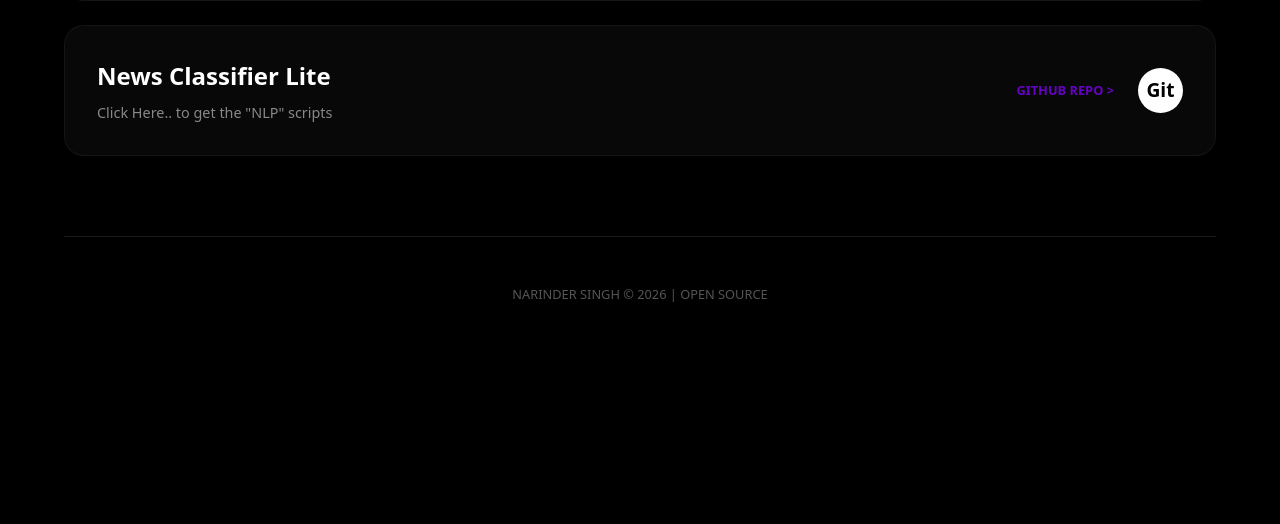
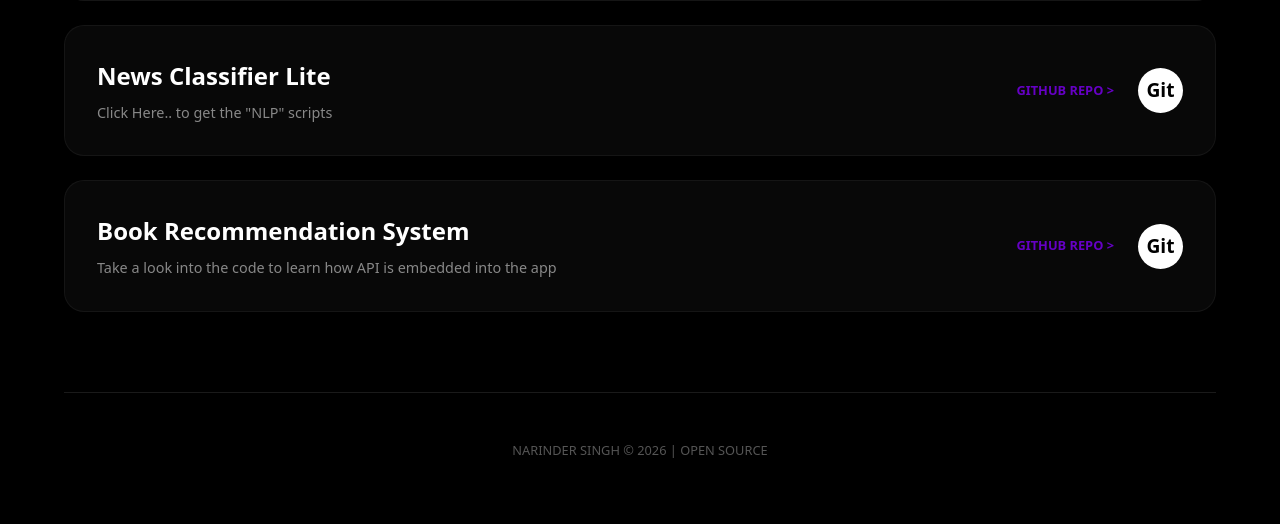
Before and after one commit to themehmi/PortFolio, a Flask app: page /resources in a window 1280 px wide. Shown: the part 1227-1751 px from the top of the page. Before the commit the page ends 1529 px from the top, so only its background shows below. Run offline with Flask 3, Linux system fonts and the light colour scheme.

Commit message:
Add link to Book Recommendation System GitHub repo

```diff
--- a/templates/resources.html
+++ b/templates/resources.html
@@ -312,6 +312,17 @@
                     </div>
                 </a>
 
+                <a href="https://github.com/themehmi/Book-Recommendation-System-Using-API" class="resource-item">
+                    <div class="repo-info">
+                        <h2>Book Recommendation System</h2>
+                        <p>Take a look into the code to learn how API is embedded into the app</p>
+                    </div>
+                    <div class="repo-meta">
+                        <span style="color: #6600c5; font-size: 0.8rem; font-weight: bold;">GITHUB REPO &gt;</span>
+                        <div class="github-link">Git</div>
+                    </div>
+                </a>
+
             </div>
 
             <footer class="resource-footer">
```
